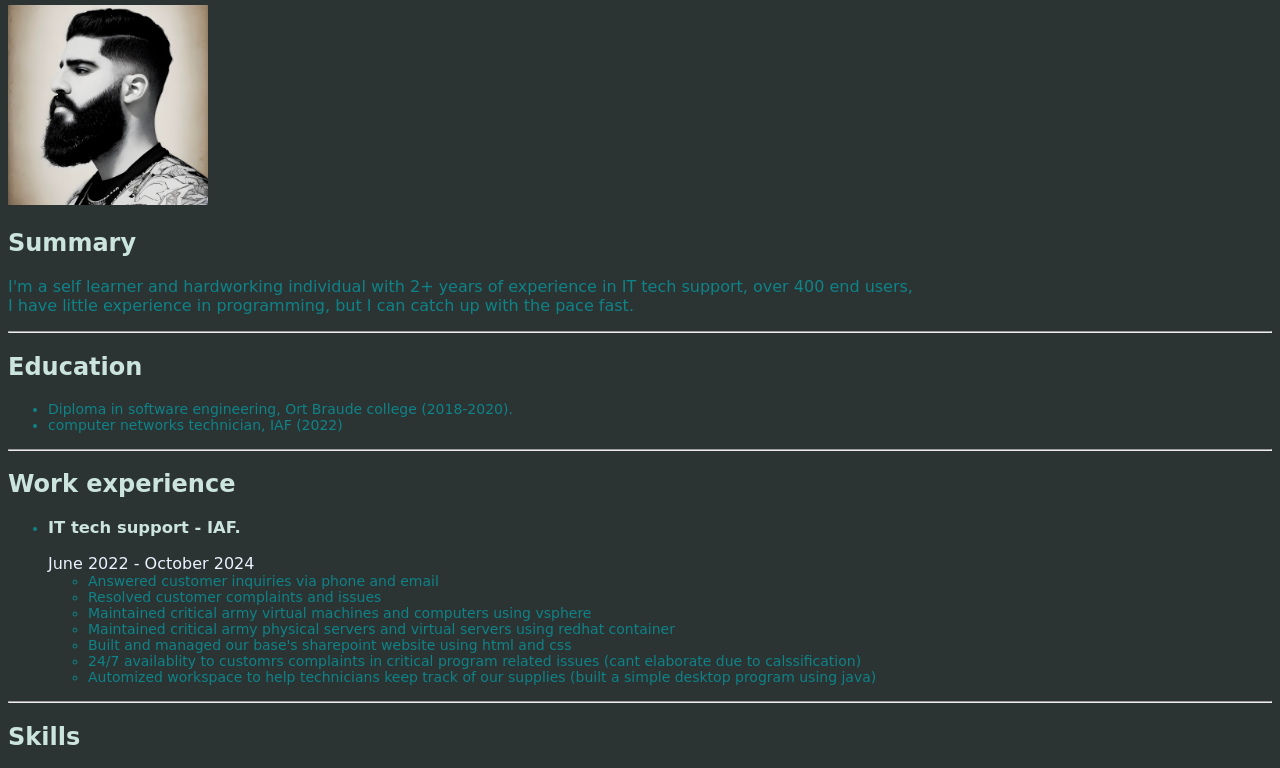
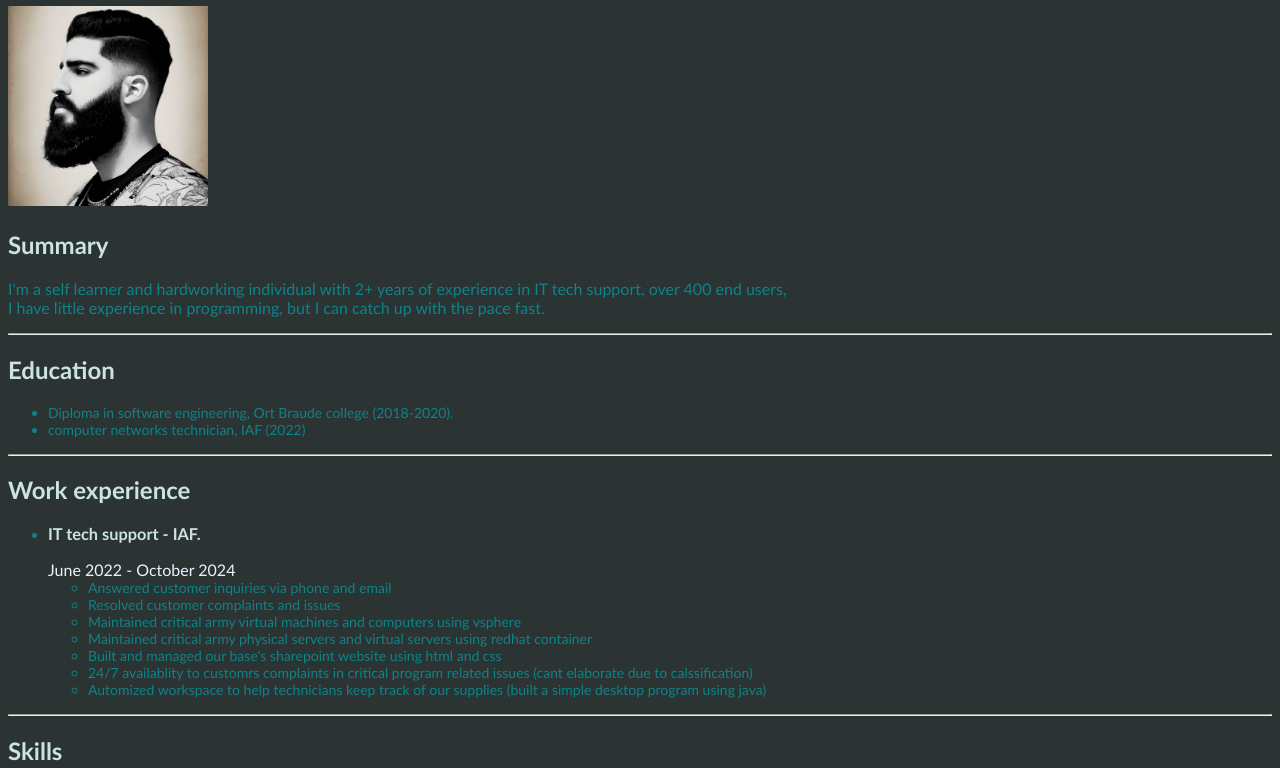
Before and after one commit to shadi99-spec/html-portfolio, a plain HTML site: page index.html in a window 1280 px wide. Shown: the part 76-844 px from the top of the page. Drawn offline with Linux system fonts and the light colour scheme.

Commit message:
Update style.css

```diff
--- a/style.css
+++ b/style.css
@@ -5,21 +5,21 @@ li{
     color:#0E8388;
     font-size: 14px;
     font-weight: normal;
-    font-family:cursive;
+    font-family:"Gill Sans", sans-serif;
 }
 ul{
     color: #ECF2FF;
-    font-family:cursive;
+     font-family:"Gill Sans", sans-serif;
     font-weight: normal;
 
 }
 h2,h1,h3{
     color: #CBE4DE;
-    font-family:cursive;
+     font-family:"Gill Sans", sans-serif;
 }
 p{
     color:#0E8388;
-    font-family:cursive;
+     font-family:"Gill Sans", sans-serif;
 
 }
 img{
```
